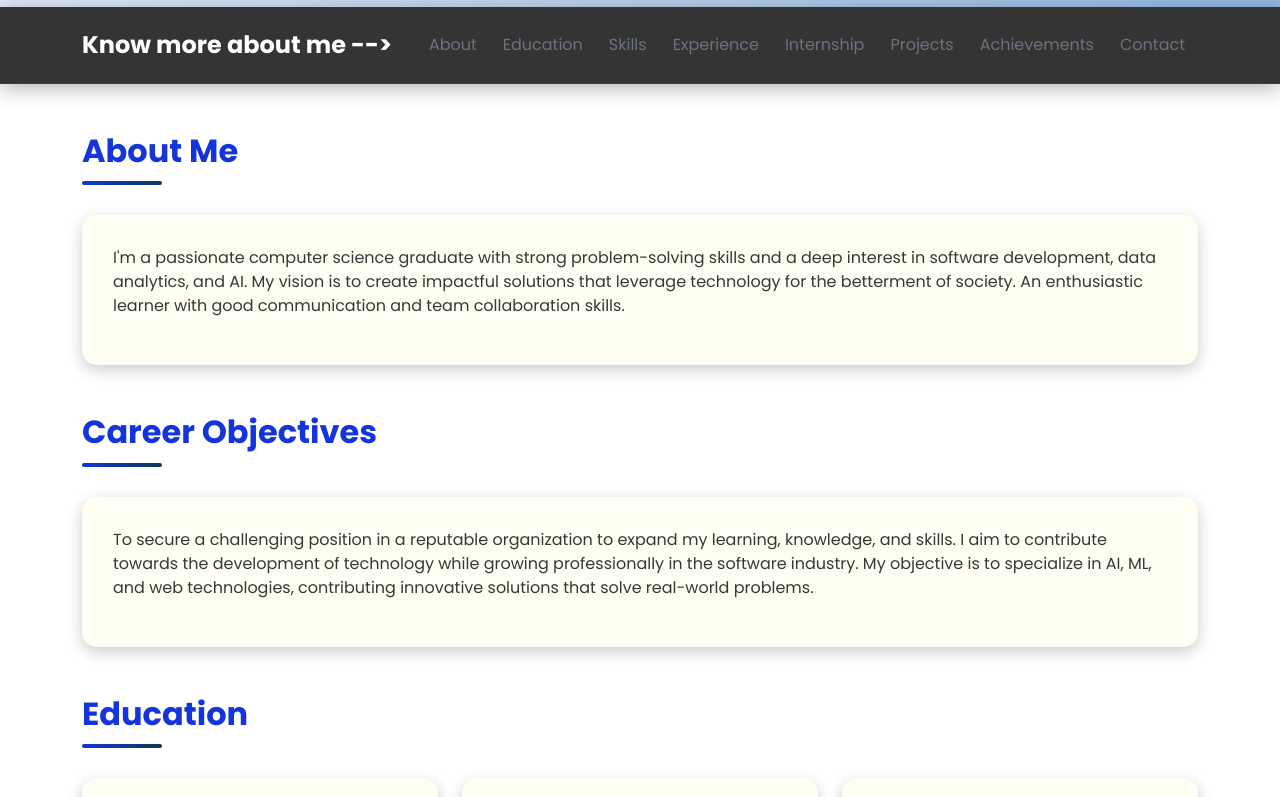
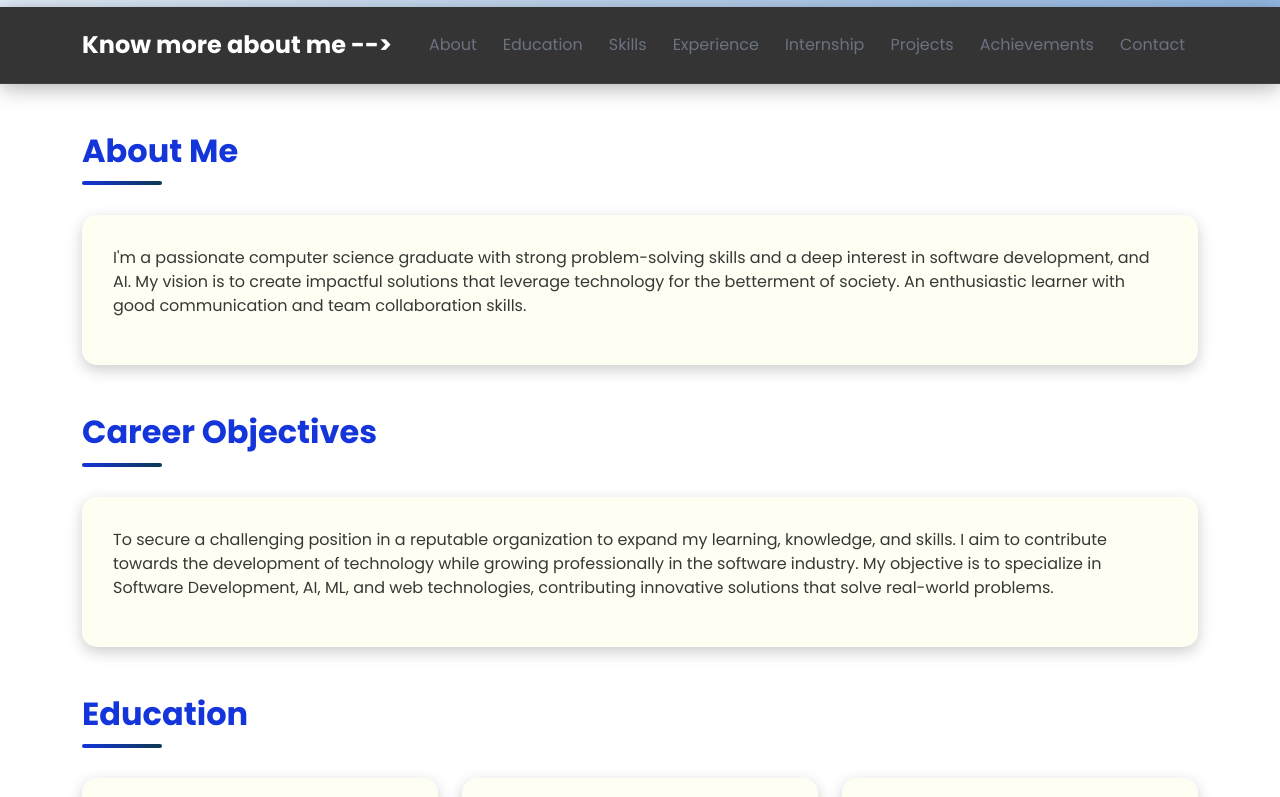
Before and after one commit to Rikeshwaran/Rikeshwaran.portfolio, a React (Vite) app in the folder Portfolio/: page / in a window 1280 px wide. Shown: the part 493-1290 px from the top of the page. Built offline with nearby package versions, Linux system fonts and the light colour scheme.

Commit message:
updated about

```diff
--- a/Portfolio/src/components/Body/About.jsx
+++ b/Portfolio/src/components/Body/About.jsx
@@ -7,7 +7,7 @@ export default function About() {
       <div className="section-content">
         <p>
           I'm a passionate computer science graduate with strong problem-solving skills
-          and a deep interest in software development, data analytics, and AI.
+          and a deep interest in software development, and AI.
           My vision is to create impactful solutions that leverage technology for the betterment of society.
           An enthusiastic learner with good communication and team collaboration skills.
         </p>
--- a/Portfolio/src/components/Body/Career.jsx
+++ b/Portfolio/src/components/Body/Career.jsx
@@ -9,7 +9,7 @@ export default function Career() {
           To secure a challenging position in a reputable organization to expand my
           learning, knowledge, and skills. I aim to contribute towards the development
           of technology while growing professionally in the software industry.
-          My objective is to specialize in AI, ML, and web technologies, contributing
+          My objective is to specialize in Software Development, AI, ML, and web technologies, contributing
           innovative solutions that solve real-world problems.
         </p>
       </div>
```
